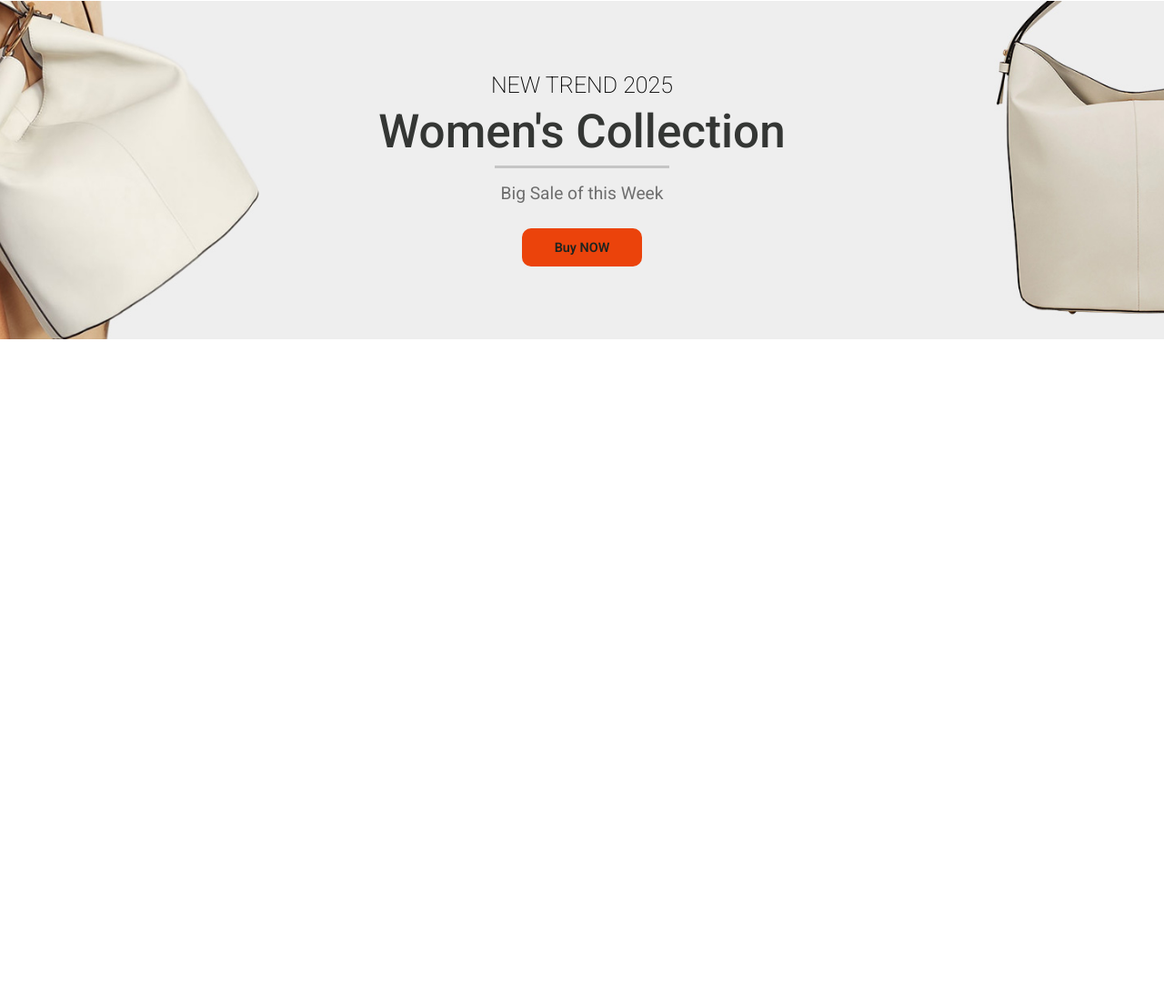
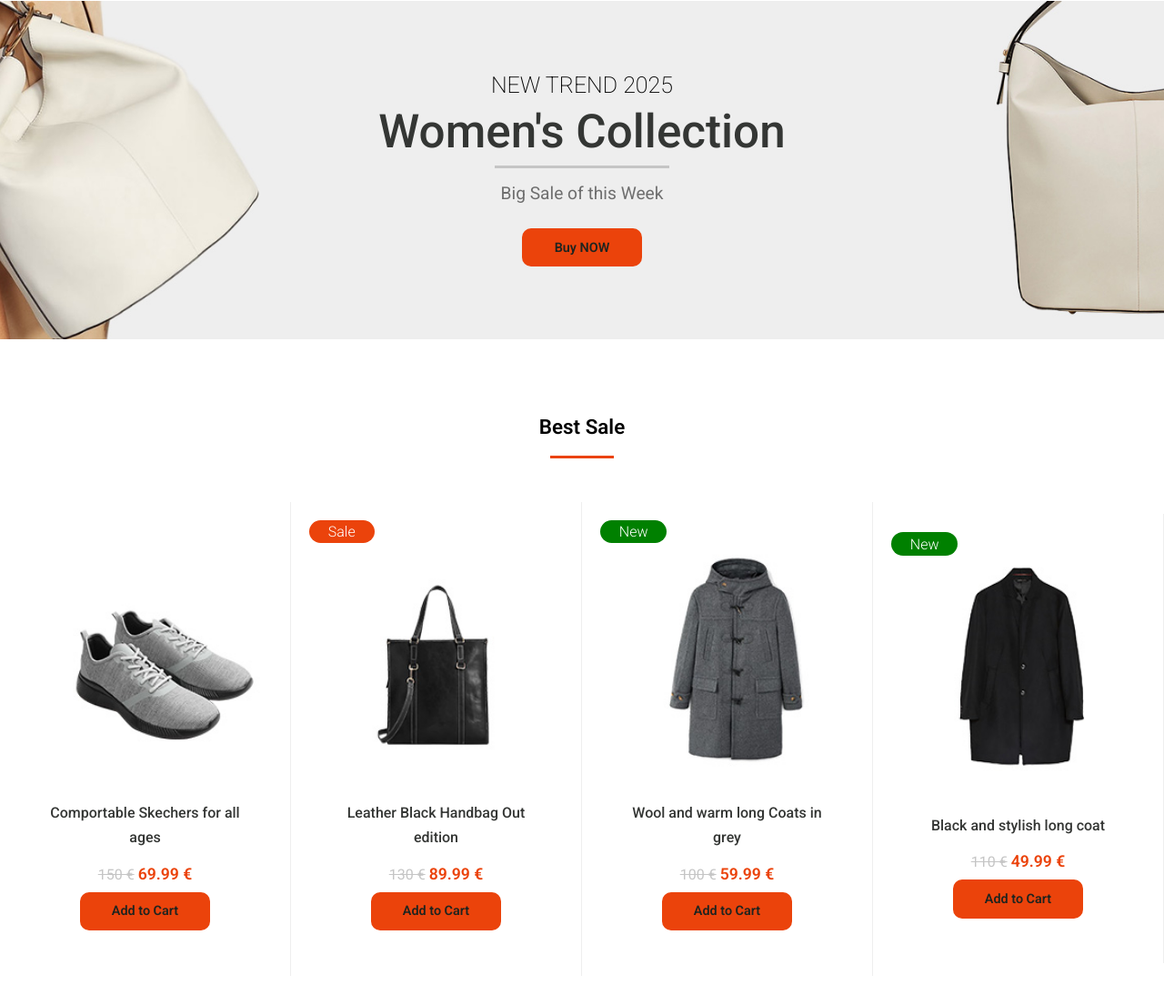
Before and after one commit to absattarcs/E-commerce-HTML-CSS-and-Javascript, a plain HTML site: page index.html in a window 1280 px wide. Shown: the part 2131-3236 px from the top of the page at 91% size. Before the commit the page ends 2568 px from the top, so only its background shows below. Drawn offline with Linux system fonts and the light colour scheme.

Commit message:
added new Section

```diff
--- a/index.html
+++ b/index.html
@@ -152,10 +152,63 @@
             </div>
         </section>
         <section class="section">
-
+              <h2>Best Sale</h2>
+              <div class="line"></div>
+               <div class="card-container flex wrap">
+                <div class="card">
+                    <img src="/images/card-image1.jpg" alt="Skecher">
+                    <div class="card-content">
+                        <p class="title">Comportable Skechers for all ages </p>
+                        <div class="price">
+                            <del>150 €</del>
+                            <span class="amount">
+69.99 €
+                            </span>
+                        </div>
+                        <button class="add-cart btn">Add to Cart</button>
+                    </div>
+                </div>
+                <div class="card sale">
+                    <img src="/images/card-image2.jpg" alt="leather bag">
+                    <div class="card-content">
+                        <p class="title">Leather Black Handbag Out edition </p>
+                        <div class="price">
+                            <del>130 €</del>
+                            <span class="amount">
+89.99 €
+                            </span>
+                        </div>
+                        <button class="add-cart btn">Add to Cart</button>
+                    </div>
+                </div>
+                <div class="card new">
+                    <img src="/images/card-image3.jpg" alt="leather bag">
+                    <div class="card-content">
+                        <p class="title"> Wool and warm long Coats in grey </p>
+                        <div class="price">
+                            <del>100 €</del>
+                            <span class="amount">
+59.99 €
+                            </span>
+                        </div>
+                        <button class="add-cart btn">Add to Cart</button>
+                    </div>
+                </div>
+                <div class="card new">
+                    <img src="/images/card-image4.jpg" alt="leather bag">
+                    <div class="card-content">
+                        <p class="title">Black and stylish long coat </p>
+                        <div class="price">
+                            <del>110 €</del>
+                            <span class="amount">
+49.99 €
+                            </span>
+                        </div>
+                        <button class="add-cart btn">Add to Cart</button>
+                    </div>
+                </div>
+            </div>
         </section>
      </main>
-
-
 </body>
 </html>
```
